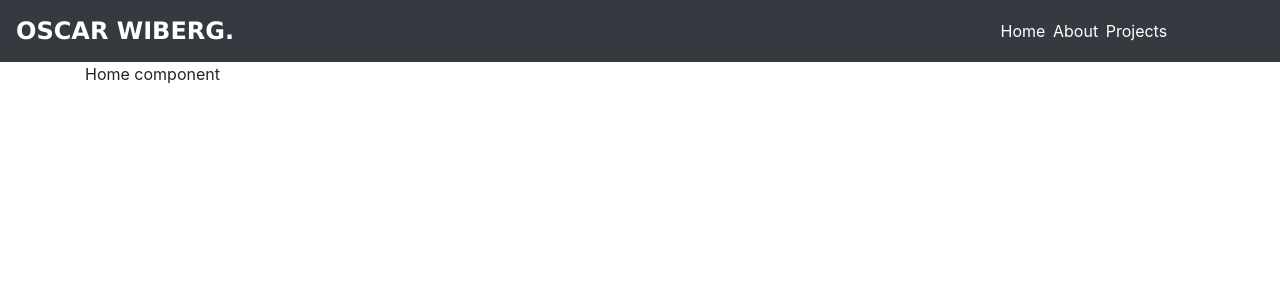
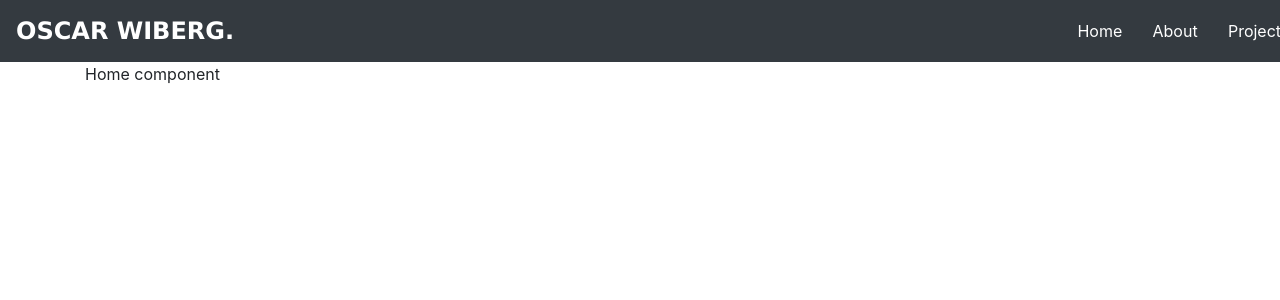
Before and after one commit to oscarwiberg/portfolio, a React (Create React App) app: page / in a window 1280 px wide. Shown: the top 300 px of the page. Built offline with nearby package versions, Linux system fonts and the light colour scheme.

Commit message:
small fix

```diff
--- a/src/components/Navbar/Navbar.css
+++ b/src/components/Navbar/Navbar.css
@@ -6,10 +6,11 @@
 
 #nav-links {
   position: absolute;
-  right: 10%;
+  right: 4%;
 }
 
 #nav-link {
   margin-right: 5%;
   color: white;
+  margin-right: 20%;
 }
```
